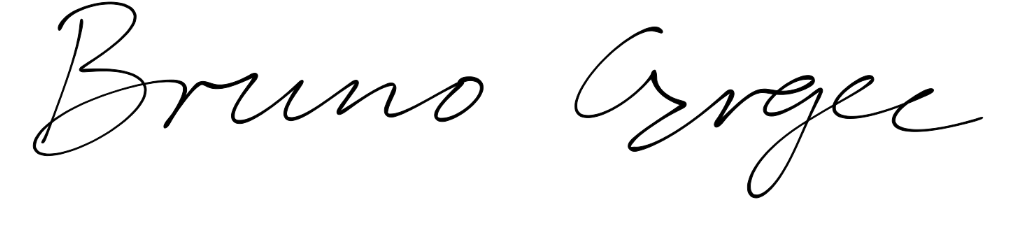
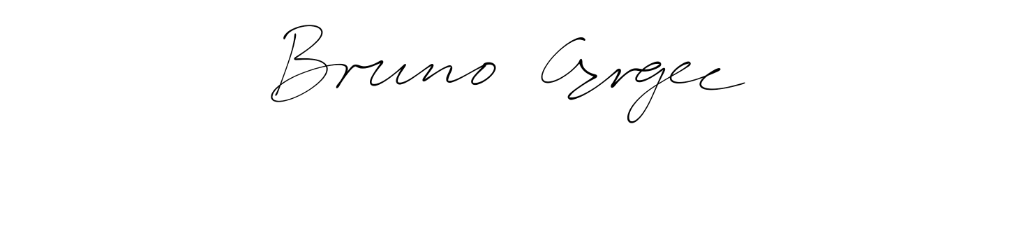
Before and after one commit to bgrgec/bgrgec.github.io, a plain HTML site: page index.html in a window 1280 px wide. Shown: the whole page, without its empty margins (132-1147 px from the left). Drawn offline with nearby package versions, Linux system fonts and the light colour scheme.

Commit message:
Update index.html

```diff
--- a/index.html
+++ b/index.html
@@ -5,8 +5,8 @@
   <body>
     <div class="container">
       <div class="row">
-        <div class="col-md-12 text-center">
-          <img src="logo.png" alt="logo" style="max-height: 200px !important;">
+        <div class="col-md-12 text-center pt-4">
+          <img src="logo.png" alt="logo" style="max-height: 100px !important;">
         </div>
       </div>
       <div class="row">
```
